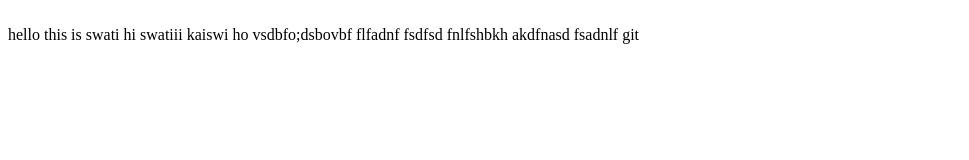
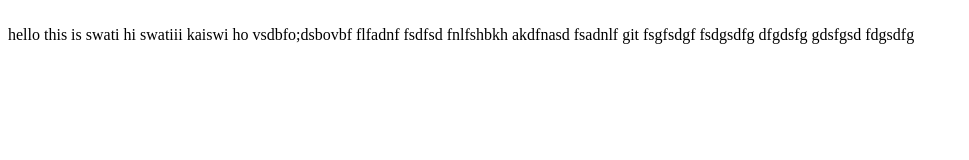
Before and after one commit to Swatigupta4500/1st-Project, a plain HTML site: page index.html in a window 1280 px wide. Shown: the whole page, without its empty margins (0-969 px from the left). Drawn offline with Linux system fonts and the light colour scheme.

Commit message:
new change

```diff
--- a/index.html
+++ b/index.html
@@ -2,4 +2,15 @@
   <br />
   hello this is swati hi swatiii kaiswi ho vsdbfo;dsbovbf flfadnf fsdfsd
   fnlfshbkh akdfnasd fsadnlf git
+
+  fsgfsdgf
+
+  fsdgsdfg
+
+
+  dfgdsfg
+  gdsfgsd
+
+
+  fdgsdfg
 </html>
--- /dev/null
+++ b/swati.js
@@ -0,0 +1 @@
+const x = "asas";
```
